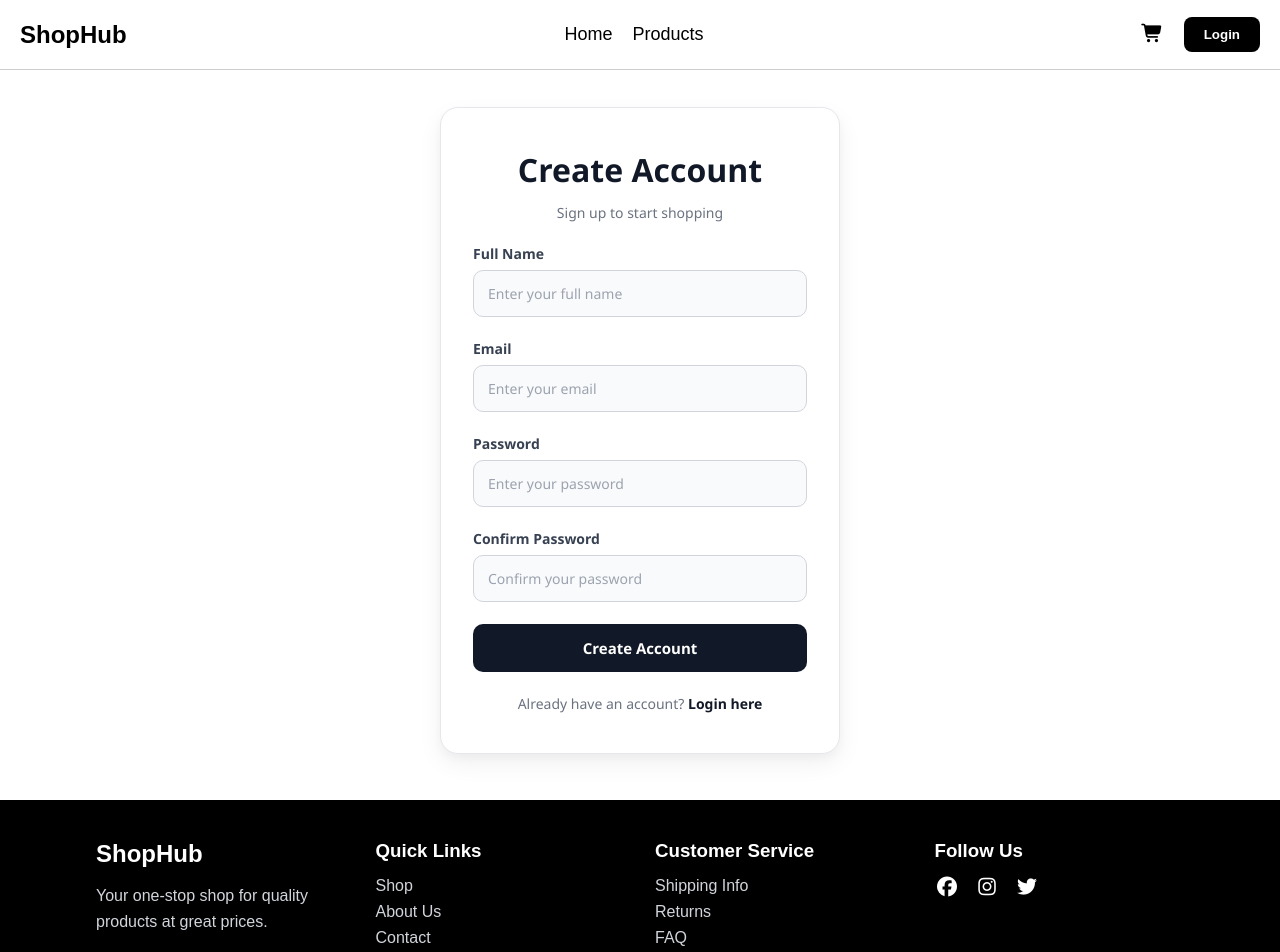
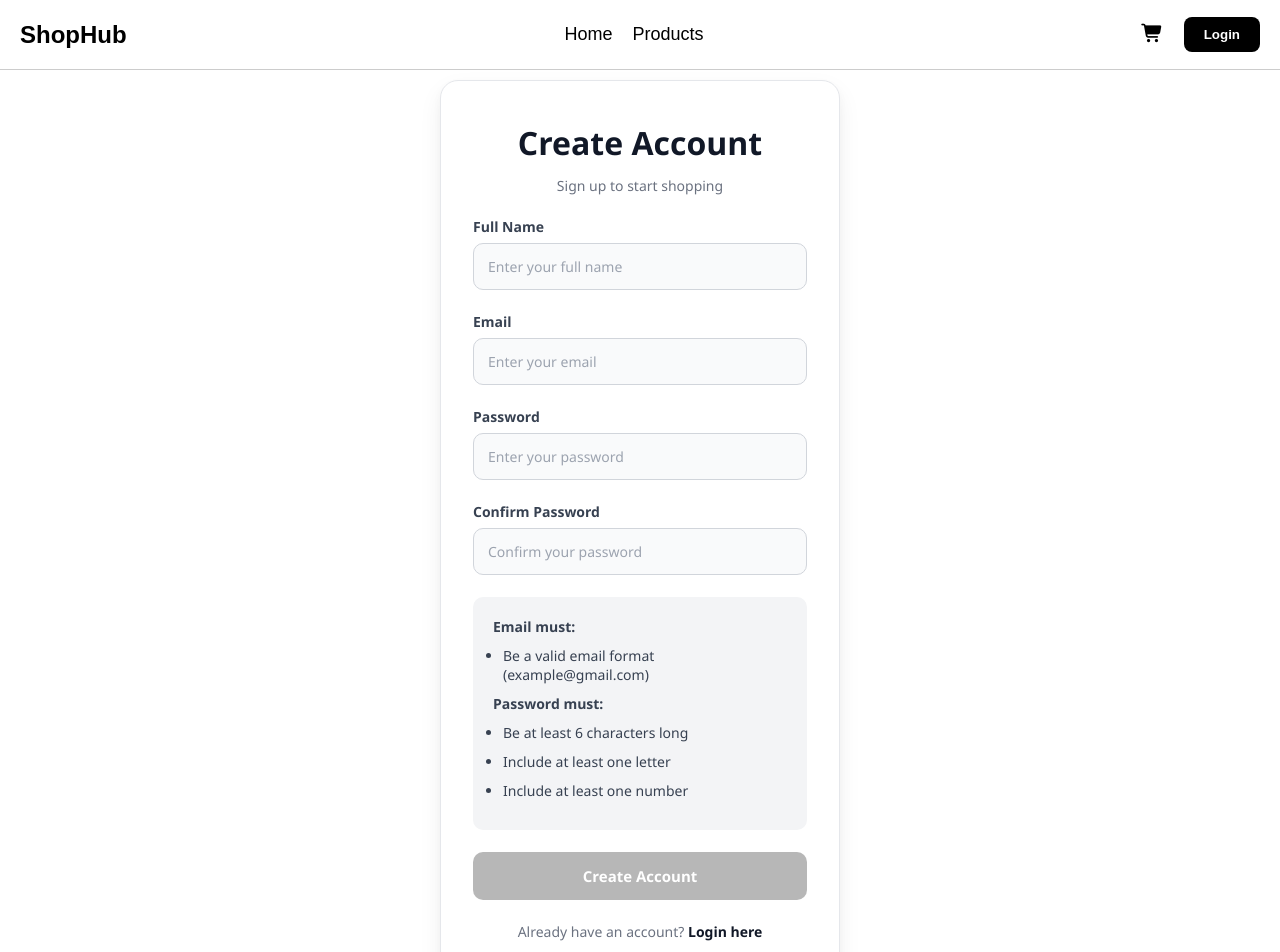
Before and after one commit to abdosakoury78/E-commerce-Project, an Angular app: page /signup in a window 1280 px wide. Shown: the top 952 px of the page. Built offline with nearby package versions, Linux system fonts and the light colour scheme.

Commit message:
signup logic has been done

```diff
--- a/db.json
+++ b/db.json
@@ -133,6 +133,16 @@
       "phone": "555-1234",
       "carts": [],
       "orders": []
+    },
+    {
+      "id": 2,
+      "name": "Abd Elrahman Houssam",
+      "email": "bedosakoury@gmail.com",
+      "password": "123456",
+      "address": "",
+      "phone": "",
+      "carts": [],
+      "orders": []
     }
   ],
   "cart": [
--- /dev/null
+++ b/src/app/Model/user.ts
@@ -0,0 +1,10 @@
+export interface User {
+    id: number;
+    name: string;
+    email: string;
+    password: string;
+    address: string;
+    phone: string;
+    carts: any[];
+    orders: any[];
+}
--- a/src/app/Pages/checkout/checkout.component.ts
+++ b/src/app/Pages/checkout/checkout.component.ts
@@ -42,7 +42,6 @@ export class CheckoutComponent implements OnInit {
   };
 
   ngOnInit() {
-    // later: load from cart service / json-server
     this.cartService.getCartItems().subscribe({
       next : (data) => {
         this.cartItems = data;
--- a/src/app/Pages/signup/signup.component.css
+++ b/src/app/Pages/signup/signup.component.css
@@ -14,6 +14,12 @@
 
     padding: 20px;
 
+}
+
+.btn-login:disabled {
+  background: #999;
+  cursor: not-allowed;
+  opacity: 0.7;
 }
 
 .box-login {
@@ -190,6 +196,29 @@ a:hover {
     text-decoration: underline;
 }
 
+.instructions {
+    background: #f3f4f6;
+
+    padding: 20px;
+
+    border-radius: 10px;
+
+    color: #374151;
+
+    font-size: 14px;
+}
+
+.instructions li {
+    margin: 10px 0px 10px 10px;
+}
+
+.instructions p {
+    font-weight: 600;
+}
+
+.green {
+    color: #10b981;
+}
 /* Responsive */
 @media (max-width: 500px) {
 
--- a/src/app/Pages/signup/signup.component.html
+++ b/src/app/Pages/signup/signup.component.html
@@ -4,7 +4,7 @@
     <h1>Create Account</h1>
     <p class="subtitle">Sign up to start shopping</p>
 
-    <form>
+    <form [formGroup]="signupForm" (ngSubmit)="onSubmit()">
 
       <!-- Name -->
       <div class="input-box">
@@ -14,7 +14,7 @@
           id="name"
           name="name"
           placeholder="Enter your full name"
-          required
+          formControlName="username"
         >
       </div>
 
@@ -26,7 +26,7 @@
           id="email"
           name="email"
           placeholder="Enter your email"
-          required
+          formControlName="email"
         >
       </div>
 
@@ -40,7 +40,7 @@
             id="password"
             name="password"
             placeholder="Enter your password"
-            required
+            formControlName="password"
           >
 
         </div>
@@ -56,13 +56,29 @@
             id="confirmPassword"
             name="confirmPassword"
             placeholder="Confirm your password"
-            required
+            formControlName="confirmPassword"
           >
 
         </div>
       </div>
 
-      <button class="btn-login">Create Account</button>
+      <!-- instructions -->
+      <div class="instructions">
+        <p>Email must:</p>
+        <ul>
+          <li [class.green] = "emailValid">
+            Be a valid email format (example&#64;gmail.com)
+          </li>
+        </ul>
+        <p>Password must:</p>
+        <ul>
+          <li [class.green] = "password6Chars">Be at least 6 characters long</li>
+          <li [class.green] = "passwordIncludesLetter">Include at least one letter</li>
+          <li [class.green] = "passwordIncludesNumber">Include at least one number</li>
+        </ul>
+      </div>
+
+      <button class="btn-login" [disabled]="disabled">Create Account</button>
 
     </form>
 
@@ -72,4 +88,11 @@
     </p>
 
   </div>
+
+    <app-alert
+    [isOpen]="isOpen"
+    [message]="message"
+    [title]="title"
+    [type]="type"
+    (closed)="closeAlert()"></app-alert>
 </div>
--- a/src/app/Pages/signup/signup.component.ts
+++ b/src/app/Pages/signup/signup.component.ts
@@ -2,14 +2,136 @@ import { Component, OnInit } from '@angular/core';
 import { FormBuilder, FormGroup, Validators, ReactiveFormsModule } from '@angular/forms';
 import { CommonModule } from '@angular/common';
 import { RouterLink } from '@angular/router';
+import { AlertComponent } from '../../Components/alert/alert.component';
+import { AuthService } from '../../Services/auth.service';
+import { User } from '../../Model/user';
 
 @Component({
   selector: 'app-signup',
   standalone: true,
-  imports: [CommonModule, ReactiveFormsModule, RouterLink],
+  imports: [CommonModule, ReactiveFormsModule, RouterLink, AlertComponent],
   templateUrl: './signup.component.html',
   styleUrl: './signup.component.css'
 })
 export class SignupComponent {
+  signupForm : FormGroup;
+  user : User | null = null;
 
+  // alert properties
+  isOpen = false;
+  title = '';
+  message = '';
+  type: 'success' | 'error' | 'warning' = 'success';
+
+  constructor(private formBuilder: FormBuilder,
+              private authService : AuthService
+  ) {
+    this.signupForm = this.formBuilder.group({
+      username: ['', Validators.required],
+      email: ['', [Validators.required, Validators.email, Validators.pattern(/^[^\s@]+@[^\s@]+\.[^\s@]+$/)]],
+      password: ['', [Validators.required, Validators.minLength(6), Validators.pattern(/^(?=.*[A-Za-z])(?=.*\d)[A-Za-z\d]{6,}$/)]],
+      confirmPassword: ['', Validators.required]
+    })
+  }
+
+  get disabled() {
+    return this.signupForm.invalid;
+  }
+
+  get emailValid() {
+    const emailControl = this.signupForm.get('email');
+    return emailControl?.valid;
+  }
+
+  get password6Chars() {
+    const passwordControl = this.signupForm.get('password')?.value;
+    return passwordControl?.length >= 6;
+  }
+
+  get passwordIncludesNumber() {
+    const passwordControl = this.signupForm.get('password')?.value;
+    return passwordControl && /\d/.test(passwordControl);
+  }
+
+  get passwordIncludesLetter() {
+    const passwordControl = this.signupForm.get('password')?.value;
+    return passwordControl && /[A-Za-z]/.test(passwordControl);
+  }
+
+  onSubmit() {
+
+    if (this.signupForm.invalid) {
+      this.isOpen = true;
+      this.title = 'Error';
+      this.message = 'Please fill in all fields correctly';
+      this.type = 'error';
+      return;
+    }
+
+    const { username, email, password, confirmPassword } =
+      this.signupForm.value;
+
+    if (password !== confirmPassword) {
+      this.isOpen = true;
+      this.title = 'Error';
+      this.message = 'Passwords do not match';
+      this.type = 'error';
+      return;
+    }
+
+    this.authService.login(email).subscribe({
+      next: (users) => {
+
+        // Email already exists
+        if (users.length > 0) {
+          this.isOpen = true;
+          this.title = 'Error';
+          this.message = 'User with this email already exists';
+          this.type = 'error';
+          return;
+        }
+
+        // Register new user
+        this.authService.register({
+          id: 0,
+          name: username,
+          email,
+          password,
+          address: '',
+          phone: '',
+          carts: [],
+          orders: []
+        }).subscribe({
+
+          next: () => {
+            this.isOpen = true;
+            this.title = 'Success';
+            this.message = 'Registration successful';
+            this.type = 'success';
+
+            this.signupForm.reset();
+          },
+
+          error: (err) => {
+            this.isOpen = true;
+            this.title = 'Error';
+            this.message =
+              'Registration failed: ' +
+              (err.error?.message || err.statusText);
+
+            this.type = 'error';
+          }
+
+        });
+
+      }
+    });
+  }
+
+  closeAlert() {
+    this.isOpen = false;
+    this.title = '';
+    this.message = '';
+    this.type = 'success';
+  }
 }
--- /dev/null
+++ b/src/app/Services/auth.service.ts
@@ -0,0 +1,24 @@
+import { HttpClient } from '@angular/common/http';
+import { Injectable } from '@angular/core';
+import { User } from '../Model/user';
+
+@Injectable({
+  providedIn: 'root'
+})
+export class AuthService {
+
+  private apiUrl = 'http://localhost:3000/users';
+  constructor(private http : HttpClient) { }
+
+  register(userData : User) {
+    return this.http.post(this.apiUrl, userData);
+  }
+
+  login(email: string) {
+    return this.http.get<User[]>(`${this.apiUrl}?email=${email}`);
+  }
+
+  isLoggedIn() : boolean {
+    return !!localStorage.getItem('user');
+  }
+}
```
Also changed, not shown: 1 other file (tests, documents, lock files or other folders).
